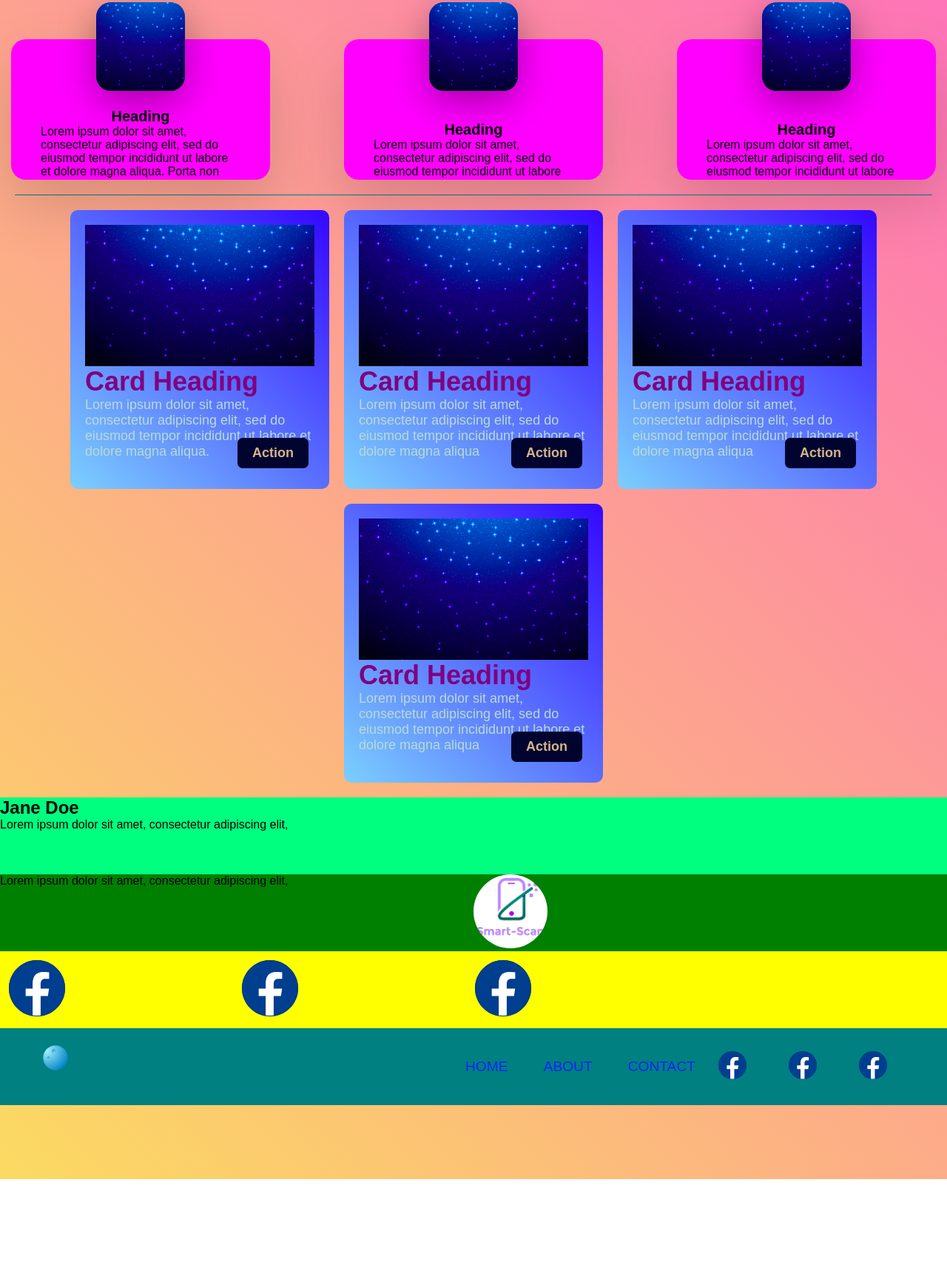
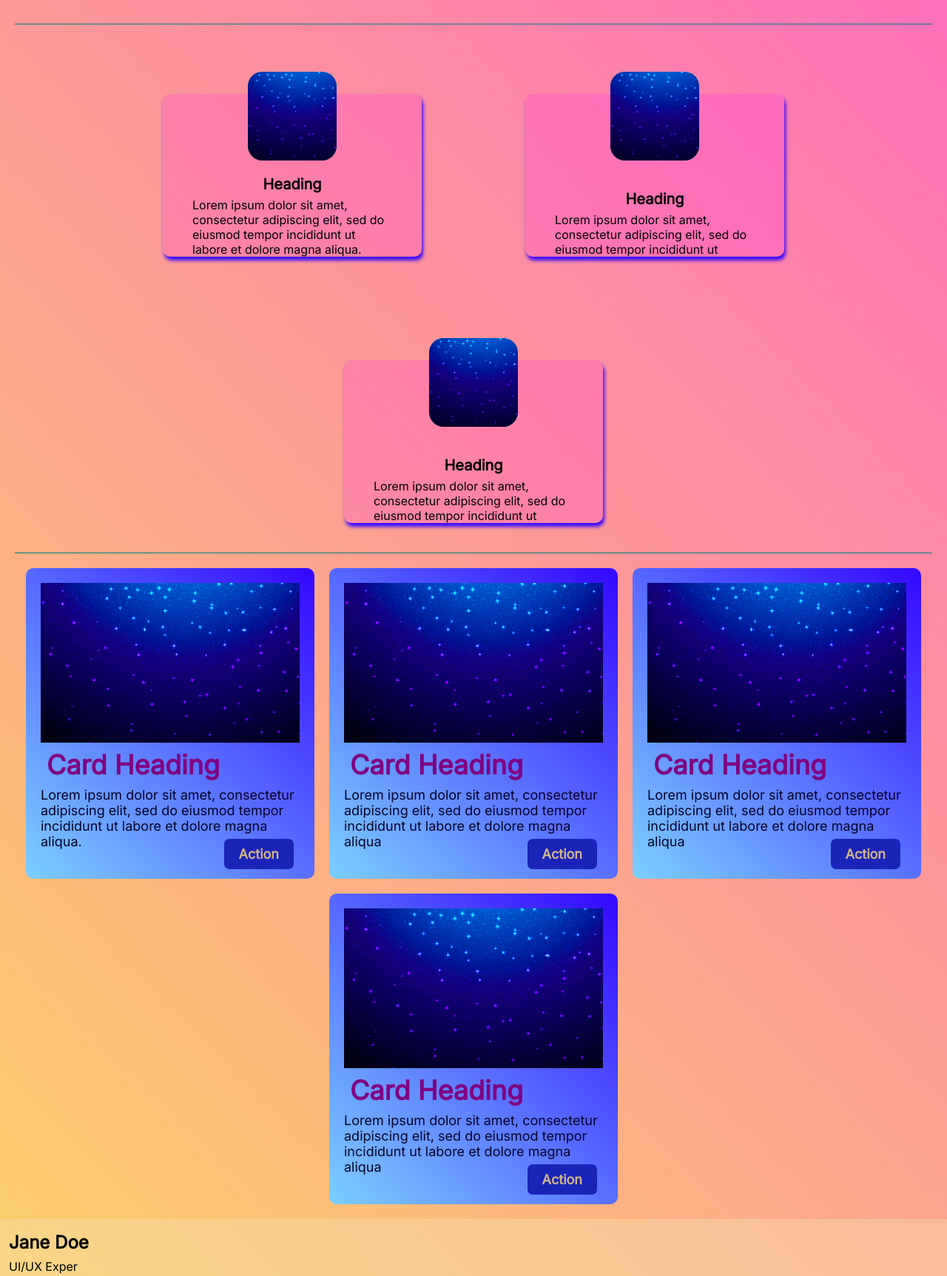
Before and after one commit to sanraf/Assignment1, a plain HTML site: page index.html in a window 1280 px wide. Shown: the part 718-2443 px from the top of the page at 74% size. Before the commit the page ends 2312 px from the top, so only its background shows below. Drawn offline with Linux system fonts and the light colour scheme.

Commit message:
new file updates

```diff
--- a/STYLE/cards-style.css
+++ b/STYLE/cards-style.css
@@ -3,15 +3,9 @@
     justify-content: center;
     flex-wrap: wrap;
     gap: 100px;
-
-
-
-    margin-top: 70px;
-    padding: 0;
+    margin-top: -16px;
+    padding-top: 70px;
     box-sizing: border-box;
-    font-family: sans-serif;
-    display: flex;
-   justify-content: center;
    align-items: center;
 
 
@@ -20,23 +14,21 @@
 .card{
     position: relative;
     width: 350px;
-    height: 190px;
-    background: magenta;
-    border-radius: 20px;
-    box-shadow: 0 35px 80px rgb(0, 0, 0,0.15);
-    transition: 0.5s;
+    height: 220px;
+    margin: 20px;
+    box-shadow: 2px 5px 5px #3407ff;
+    background: hsl(300, 100%, 50%,0.15);
+    border-radius: 10px;
+    border: #3407ff;
+    border-width: 3px;
+    transition: 600ms;
 
 }
 
 .card:hover{
-    height: 400px;
+    height: 210px;
 }
 
-
-.card:hover .imageCard{
-   width: 240px;
-   height: 240px;
-}
 .imageCard{
     position: absolute;
     left: 50%;
@@ -44,12 +36,17 @@
     height: 120px;
     background: teal;
     transform: translateX(-50%);
-    top: -50px;
+    top: -30px;
     border-radius: 20px;
-    box-shadow: 0 15px 50px rgb(0, 0, 0,0.35);
     overflow: hidden;
-    transition: 0.5s;
+    transition: 500ms;
 }
+
+.card:hover .imageCard{
+   width: 140px;
+   height: 140px;
+}
+
 
 .imageCard img{
     position: absolute;
@@ -77,7 +74,7 @@
     text-align: center;
     width: 100%;
     transition: 0.5s;
-    transform: translateY(150px);
+    transform: translateY(60px);
 }
 
 .card :hover .content .details{
@@ -88,6 +85,7 @@
 .card .content .details h2{
     font-size: 1.25em;
     font-weight: 600;
+    padding: 6px;
     color: rgb(0, 0, 0);
     text-align: center;
     line-height: 1.2em;
@@ -143,16 +141,6 @@
 
 
 
-*{
-    box-sizing: border-box;
-    padding: 0;
-    margin: 0;
-}
-
-body{
-    font-family: sans-serif;
-    padding-bottom: 100px;
-}
 
 .products{
     width: 100%;
@@ -169,13 +157,12 @@ body{
     background: linear-gradient(45deg,#7bcfff,#3407ff);
     width: 350px;
     height: 100%;
-    /*box-shadow: 0 5px 20px yellow;*/
     display: flex;
     flex-direction: column;
     justify-content: space-between;
     padding: 20px 20px 40px;
     border-radius: 10px;
-    transition: 3s;
+    transition: 900ms;
 }
 
 .image{
@@ -192,51 +179,55 @@ body{
 
 }
 
-.namePrice{
+.heading-holder{
     width: 100%;
     display: flex;
+    padding: 8px;
     justify-content: space-between;
 }
 
 
-.namePrice h3{
+.heading-holder h3{
     font-size: 2em;
     text-transform: capitalize;
     color: purple;
 }
 
-.namePrice span{
+.heading-holder span{
     font-size: 1.5em;
     color: rgb(5, 59, 48);
 }
 
 .product{
     font-size: 18px;
-    color: rgb(185, 218, 211);
+    color: rgb(6, 0, 43);
 }
 
 .product :hover{
     transform: translateX(-15px);
-    /*box-shadow: 0px 5px 10px chartreuse;*/
+    box-shadow: 0px 5px 10px chartreuse;
+    color: rgb(22, 4, 134);
+    transition: 500ms;
 }
 
 
 .bay{
     position: absolute;
-    bottom: 20px;
+    bottom: 5px;
     right: 20px;
 }
 
 .bay button{
     padding: 10px 20px;
     border-radius: 7px;
+    margin-top: 8px;
     border: none;
-    background-color: rgb(1, 4, 46);
+    background-color: rgb(26, 36, 184);
     color: tan;
     font-size: 18px;
     text-transform: capitalize;
     cursor: pointer;
-    transition: 5s;
+    transition: 750ms;
 }
 
 .bay button :hover{
--- a/STYLE/general-style.css
+++ b/STYLE/general-style.css
@@ -1,4 +1,10 @@
+*{
+   padding: 0;
+   margin: 0;
+   font-family: 'Inter', sans-serif;
+
+}
 body{
-   margin-bottom: 0px;
+
    background: linear-gradient(45deg,#fbda61,#ff5acd);
 }
--- a/STYLE/header-style.css
+++ b/STYLE/header-style.css
@@ -8,16 +8,16 @@ header{
     padding: 0;
 }
 
-nav{
+.top-nav{
     position: absolute;
     text-align: left;
     top: 100%;
     left: 0;
     background-color: teal;
     width: 100%;
-    transform: scale(1,0);
-    transform-origin: left;
-    transition:transform 400ms ease-in-out
+    transform: rotate(90deg);
+    transform-origin: right;
+    transition:transform 900ms ease-in-out
 
 }
 
@@ -35,7 +35,7 @@ nav li{
 nav a{
     color: #0023FF;
     text-decoration: none;
-    font-size: 1.2rem;
+    font-size: 1rem;
     text-transform: uppercase;
     opacity: 0;
     transition: opacity 150ms ease-in-out;
@@ -64,10 +64,12 @@ nav a{
 }
 nav a:hover{
     color: blue;
+
 }
 
 .nav-toggle:checked ~ nav {
     transform: scale(1,1);
+
  }
 
  .nav-toggle{
@@ -136,7 +138,7 @@ nav a:hover{
     }
 
 
-    nav{
+    .top-nav{
         all: unset;
         grid-column: 2/2;
         display: flex;
@@ -151,6 +153,9 @@ nav a:hover{
 
         opacity: 1;
         position: relative;
+        font-size: 1.3rem;
+        font-weight: 500;
+        transition: opacity 150ms ease-in-out;
     }
 
 
@@ -184,54 +189,73 @@ nav a:hover{
 
     nav a:hover::before{
         transform: scale(1,1);
+
     }
 }
 /*=================================================================================================================*/
 
 .section-2{
     margin-top: 20px;
-    background: springgreen;
+    background: hsl(150, 100%, 50%,0);
     display: grid;
     grid-template-rows: 1fr 1fr 1fr ;
     padding: 0;
+
 }
 
-.section-2-contect{
-    background: wheat;
+.section-2-content{
+    display: flex;
+    flex-direction: column;
+    padding: 12px;
+    gap: 8px;
+    justify-content: center;
+    background: hsl(39, 77%, 83%,0.4);
 }
 
 .image-text{
-    display: grid;
-    grid-template-columns: 1fr 1fr;
-    background: green;
+    display: flex;
+    flex-direction: row;
+    align-items: center;
+    gap: 26px;
+    padding: 12px;
+    margin: 0 36px 0 36px;
+    justify-content: center;
 }
 
 .media-icon-holder{
-    display: grid;
-    grid-template-columns: 1fr 1fr 1fr 1fr;
-    background: yellow;
+    display: flex;
+    flex-direction: row;
+    gap: 12px;
     padding: 10px;
+    align-items: center;
 }
 
-.media-1 .media-2 .media-3{
-    display: flex;
-    height: 10px;
-    height: 10px;
+.media-icon-holder img{
+    width: 36px;
+    height: 36px;
 }
+
+
+.media-1:hover img{
+
+    padding: 10px;
+    transition: 600ms ease-in-out;
+    cursor: pointer;
+}
+
+
+
 
 .round-image para{
     display: flex;
-    text-align: center;
+    text-align: start;
 }
 .round-image img{
 
-    height: 100px;
-    width: 100px;
-    border-radius: 50px;
-    display: flex;
-    grid-column: 2/2;
-    justify-content: flex-end;
-    margin-right: 0;
+    height: 64px;
+    width: 64px;
+    border-radius: 32px;
+
 }
 
 .media-icon-holder-2{
@@ -248,10 +272,53 @@ nav a:hover{
     padding: 5px;
 }
 
-.media-icon-holder-2 :hover img{
-    height: 50px;
-    width: 50px;
-    margin: 15px;
-    padding: 10px;
-    transition: 1s ease-in-out;
+
+footer{
+
+    display: flex;
+    justify-content: space-around;
+    background-color: teal;
+
 }
+
+
+.bottom {
+    display: flex;
+    flex-direction: row;
+    justify-content: center;
+    align-items: center;
+
+}
+
+.bottom ul{
+    margin-top: 14px;
+   display: flex;
+   flex-direction: column;
+}
+
+.bottom a{
+    color: #0023FF;
+    text-decoration: none;
+    font-size: 1rem;
+    text-transform: uppercase;
+    opacity: 1;
+    transition: opacity 150ms ease-in-out;
+}
+
+@media screen and (min-width:800px){
+
+    .bottom ul{
+       flex-direction: row;
+
+    }
+
+    .bottom a{
+
+        font-size: 1.2rem;
+    }
+
+
+    .bottom .media-icon-holder-2{
+        justify-self: end;
+    }
+}
--- a/STYLE/hero-style.css
+++ b/STYLE/hero-style.css
@@ -27,6 +27,7 @@
 .hero-text p{
     font-size: 1.4rem;
     margin-bottom: 12px;
+
 }
 
 
@@ -37,13 +38,12 @@ button{
     font-size: 0.85rem;
     text-transform: uppercase;
     text-align: center;
-
-    white-space: nowrap;
+    cursor: pointer;
 
 }
 
 .prim-button{
-    background: blue;
+    background: rgb(115, 115, 211);
     color: white;
     border: none;
     padding: 10px;
@@ -52,26 +52,23 @@ button{
 
 .prim-button:hover{
     background: rgb(73, 73, 214);
-    color: white;
-    cursor: pointer;
-    font-size: .95rem;
-    transition: 1s ;
+    font-size: .90rem;
+    transition: 500ms ;
 }
 
 .sec-button{
     color: black;
-    border: 2px solid black;
+    border: 1px solid black;
     padding: 8px;
 }
 
 
 .sec-button:hover{
     background: wheat;
-    cursor: pointer;
-    color: rgb(3, 3, 3);
-    border: 2px solid white;
-    font-size: .95rem;
-    transition: 1s;
+    color: rgb(20, 19, 19);
+    border: 1px solid white;
+    font-size: .90rem;
+    transition: 500ms;
 }
 
 
@@ -97,7 +94,6 @@ button{
         width: 60%;
         height: 250px;
 
-
     }
 }
     @media (max-width:678px){
--- a/index.html
+++ b/index.html
@@ -7,6 +7,9 @@
         <link rel="stylesheet" href="STYLE/header-style.css">
         <link rel="stylesheet" href="STYLE/hero-style.css">
         <link rel="stylesheet" href="STYLE/cards-style.css">
+        <link rel="stylesheet" href="https://fonts.googleapis.com">
+        <link rel="preconnect" href="https://fonts.gstatic.com" crossorigin>
+        <link href="https://fonts.googleapis.com/css2?family=Inter&display=swap" rel="stylesheet">
     </head>
 
     <body>
@@ -15,9 +18,9 @@
 
             <input type="checkbox" id="nav-toggle" class="nav-toggle">
 
-            <nav>
-                <ul>
-                    <li><a href="file:///C:/Users/acer/Documents/FortyStories.pdf">Home</a></li>
+            <nav class="top-nav">
+                <ul class="top">
+                    <li><a href="#">Home</a></li>
                     <li><a href="#">About</a></li>
                     <li><a href="#">Contact</a></li>
                 </ul>
@@ -53,14 +56,9 @@
                         <h2>Heading</h2>
                         <p>Lorem ipsum dolor sit amet, consectetur
                             adipiscing elit, sed do eiusmod tempor incididunt ut
-                             labore et dolore magna aliqua. Porta non pulvinar
-                              neque laoreet suspendisse interdum consectetur.
+                             labore et dolore magna aliqua.
                             </p>
-                        <div class="data">
-                            <h3>santo products</h3>
-                            <h3>santo product</h3>
-                            <h3>santo products</span></br></h3>
-                        </div>
+
                        >
                     </div>
                 </div>
@@ -77,15 +75,8 @@
                         <h2>Heading</h2>
                         <p>Lorem ipsum dolor sit amet, consectetur
                             adipiscing elit, sed do eiusmod tempor incididunt ut
-                             labore et dolore magna aliqua. Porta non pulvinar
-                              neque laoreet suspendisse interdum consectetur.
+                             labore et dolore magna aliqua.
                             </p>
-                        <div class="data">
-                            <h3>santoproducts</h3>
-                            <h3>santo products</h3>
-                            <h3>santoproducts</h3>
-                        </div>
-
                     </div>
                 </div>
             </div>
@@ -99,24 +90,17 @@
                         <h2>Heading</h2>
                         <p>Lorem ipsum dolor sit amet, consectetur
                             adipiscing elit, sed do eiusmod tempor incididunt ut
-                             labore et dolore magna aliqua. Porta non pulvinar
-                              neque laoreet suspendisse interdum consectetur.
+                             labore et dolore magna aliqua.
                             </p>
-                        <div class="data">
-                            <h3>santo products</h3>
-                            <h3>santo products</h3>
-                            <h3>santoproducts</h3>
-                        </div>
-
                     </div>
                 </div>
             </div>
 
+        </div>
 
 
-        </div>
+        <div class="divider"></div>
 
-        <div class="divider"></div>
 
         <div class="products">
             <div class="product">
@@ -124,7 +108,7 @@
                     <img src="ICON/fictionicon.png" alt="prio">
                 </div>
 
-                <div class="namePrice">
+                <div class="heading-holder">
                     <h3>Card Heading</h3>
 
                 </div>
@@ -142,7 +126,7 @@
                     <img src="ICON/fictionicon.png" alt="prio">
                 </div>
 
-                <div class="namePrice">
+                <div class="heading-holder">
                     <h3>Card Heading</h3>
                 </div>
 
@@ -160,7 +144,7 @@
                     <img src="ICON/fictionicon.png" alt="prio">
                 </div>
 
-                <div class="namePrice">
+                <div class="heading-holder">
                     <h3>Card Heading</h3>
                 </div>
 
@@ -184,7 +168,7 @@
                     <img src="ICON/fictionicon.png" alt="prio">
                 </div>
 
-                <div class="namePrice">
+                <div class="heading-holder">
                     <h3>Card Heading</h3>
                 </div>
 
@@ -205,16 +189,19 @@
 
        </div>
 
+
        <div class="section-2">
 
         <div class="section-2-content">
             <h2>Jane Doe</h2>
-            <p>Lorem ipsum dolor sit amet, consectetur adipiscing elit,</p>
+            <p>UI/UX Exper</p>
         </div>
 
         <div class="image-text">
             <div class="para">
-                <p>Lorem ipsum dolor sit amet, consectetur adipiscing elit,</p>
+                <p>Lorem ipsum dolor sit amet, consectetur adipiscing elit, sed do eiusmod tempor incididunt ut labore et dolore magna aliqua. Ut enim ad minim veniam, quis nostrud exercitation ullamco laboris nisi ut aliquip ex ea commodo consequat.
+                    Duis aute irure dolor in reprehenderit in voluptate velit esse cillum dolore eu fugiat nulla pariatur.
+                </p>
             </div>
             <div class="round-image">
                     <img src="ICON/Screenshot (17).png" alt="view">
@@ -227,11 +214,11 @@
             <div class="media-1">
                 <img src="ICON/icons8-facebook-logo.svg" alt="media">
             </div>
-            <div class="media-2">
-                <img src="ICON/icons8-facebook-logo.svg" alt="media">
+            <div class="media-1">
+                <img src="ICON/icons8-twitter-circled.svg" alt="media">
             </div>
-            <div class="media-3">
-                <img src="ICON/icons8-facebook-logo.svg" alt="media">
+            <div class="media-1">
+                <img src="ICON/icons8-pinterest.svg" alt="media">
             </div>
 
             <div class="media-4">
@@ -241,12 +228,10 @@
 
        </div>
 
-       <header>
-        <img class="logo" src="ICON/icons8-moon-phase-96.png" alt="">
+       <footer>
 
-        <input type="checkbox" id="nav-toggle" class="nav-toggle">
-
-        <nav>
+        <nav class="bottom">
+            <img class="logo" src="ICON/icons8-moon-phase-96.png" alt="">
             <ul>
                 <li><a href="#">Home</a></li>
                 <li><a href="#">About</a></li>
@@ -254,22 +239,20 @@
             </ul>
             <div class="media-icon-holder-2">
 
-                <div class="media-5">
+                <div class="media-1">
                     <img src="ICON/icons8-facebook-logo.svg" alt="media">
                 </div>
-                <div class="media-6">
-                    <img src="ICON/icons8-facebook-logo.svg" alt="media">
+                <div class="media-1">
+                    <img src="ICON/icons8-twitter-circled.svg" alt="media">
                 </div>
-                <div class="media-7">
-                    <img src="ICON/icons8-facebook-logo.svg" alt="media">
+                <div class="media-1">
+                    <img src="ICON/icons8-pinterest.svg" alt="media">
                 </div>
 
             </div>
         </nav>
-        <label for="nav-toggle" class="nav-toggle-label">
-            <span> </span>
-        </label>
-    </header>
+
+       </footer>
     </body>
 
 </html>
```
Also changed, not shown: ICON/icons8-pinterest.svg (added), ICON/icons8-twitter-circled.svg (added).
